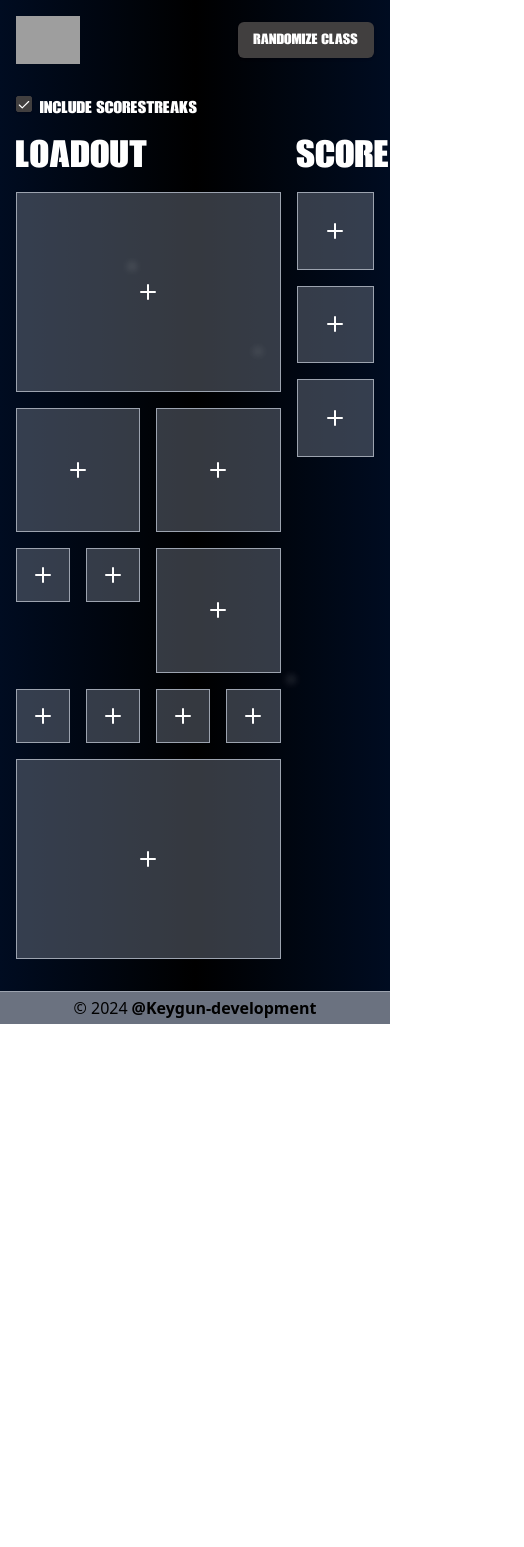
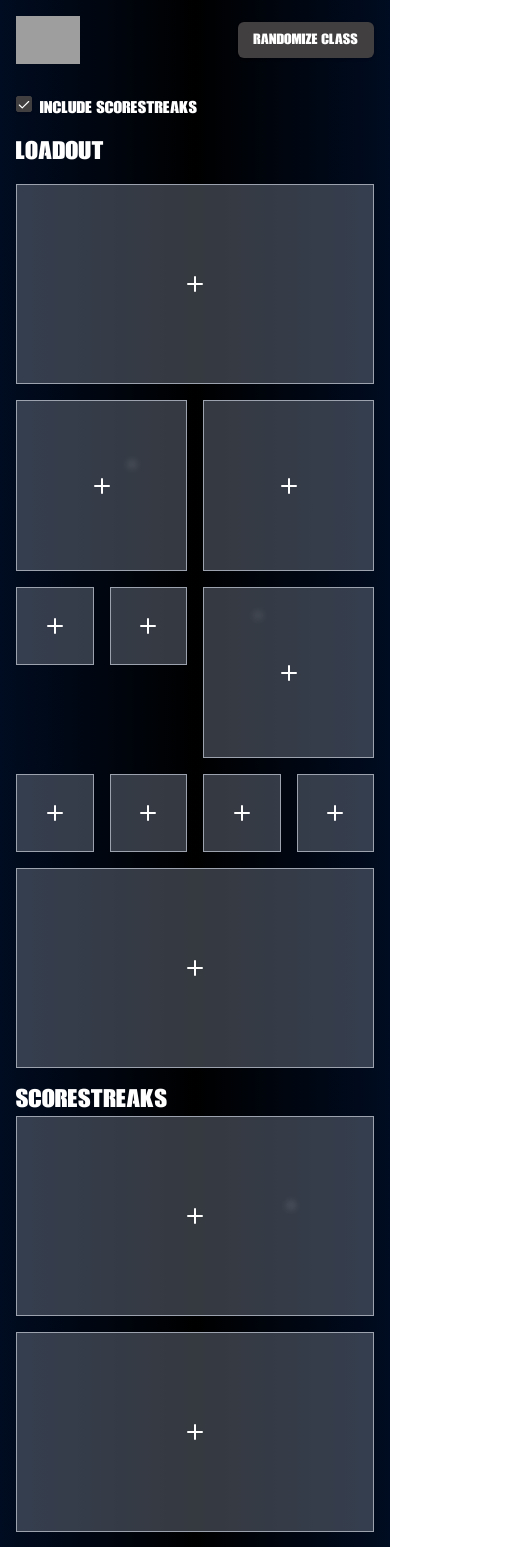
Before and after one commit to keygun-development/bo6-random-class-generator, a React (Vite) app: page / in a window 390 px wide. Shown: the top 1547 px of the page, 524 px wide, since content can reach past the window. Before the commit the page ends 1024 px from the top, so only its background shows below. Built offline with nearby package versions, Linux system fonts and the light colour scheme; grey boxes are pictures that could not be loaded.

Commit message:
Fix for mobile

```diff
--- a/src/App.tsx
+++ b/src/App.tsx
@@ -19,17 +19,17 @@ function App() {
                     </span>
                 </div>
             </div>
-            <div className="grid grid-cols-4 gap-4 mt-4">
-                <h1 className="col-span-3 text-white text-4xl">
+            <div className="md:grid grid-cols-4 gap-4 mt-4">
+                <h1 className="col-span-3 text-white lg:text-4xl text-2xl md:text-2xl">
                     Loadout
                 </h1>
                 {includeScorestreaks && (
-                    <h2 className="col-span-1 text-white text-4xl">
+                    <h2 className="col-span-1 text-white lg:text-4xl hidden md:block md:text-2xl">
                         Scorestreaks
                     </h2>
                 )}
             </div>
-            <div className="grid grid-cols-4 gap-4 mt-4">
+            <div className="md:grid grid-cols-4 gap-4 mt-4">
                 <div className="col-span-3">
                     <Card/>
                     <div className="grid grid-cols-2 gap-4 mt-4">
@@ -49,14 +49,19 @@ function App() {
                             <Card/>
                         </div>
                     </div>
-                    <Card className="mt-4" />
+                    <Card className="mt-4"/>
                 </div>
                 {includeScorestreaks && (
-                    <div className="col-span-1 flex flex-col gap-4">
-                    <Card/>
-                        <Card/>
-                        <Card/>
-                    </div>
+                    <>
+                        <h2 className="md:hidden text-white mt-4 md:mt-0 text-2xl">
+                            Scorestreaks
+                        </h2>
+                        <div className="col-span-1 flex flex-col gap-4">
+                            <Card/>
+                            <Card/>
+                            <Card/>
+                        </div>
+                    </>
                 )}
             </div>
         </div>
```
